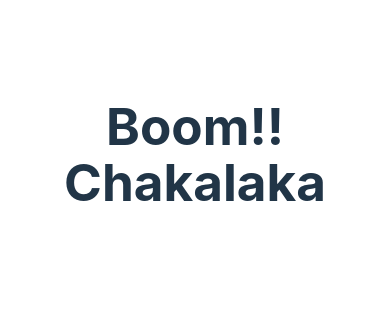
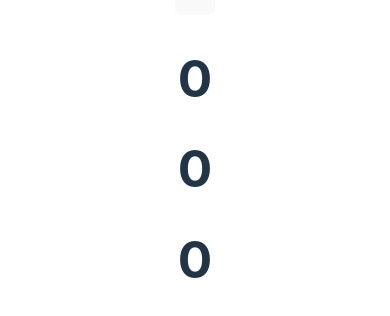
Before and after one commit to NewBTD/excercise, a React (Vite) app: page / in a window 390 px wide. Shown: the part 268-584 px from the top of the page. Built offline with nearby package versions, Linux system fonts and the light colour scheme.

Commit message:
Add motion for mobile

```diff
--- a/src/App.tsx
+++ b/src/App.tsx
@@ -1,9 +1,27 @@
+import { useState } from "react";
 import "./App.css";
 
 function App() {
+  const [motion1, setMotion1] = useState({
+    x: 0,
+    y: 0,
+    z: 0,
+  });
+  const handleMotion = () => {
+    window.addEventListener("devicemotion", (e: any) => {
+      setMotion1({
+        x: e.accelerationIncludingGravity.x,
+        y: e.accelerationIncludingGravity.y,
+        z: e.accelerationIncludingGravity.z,
+      });
+    });
+  };
   return (
     <>
-      <h1>Boom!! Chakalaka</h1>
+      <button onClick={handleMotion}></button>
+      <h1>{motion1.x}</h1>
+      <h1>{motion1.y}</h1>
+      <h1>{motion1.z}</h1>
     </>
   );
 }
```
